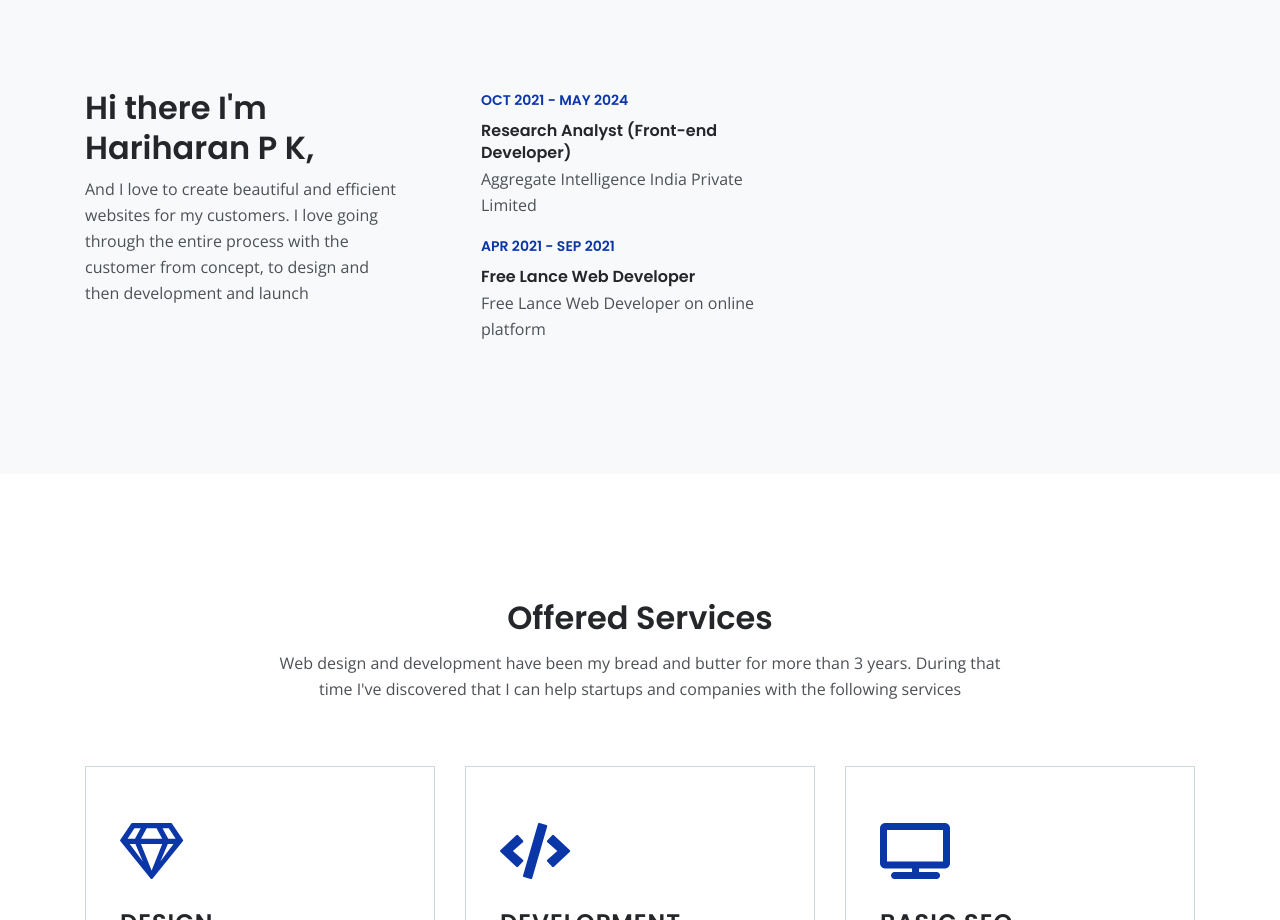
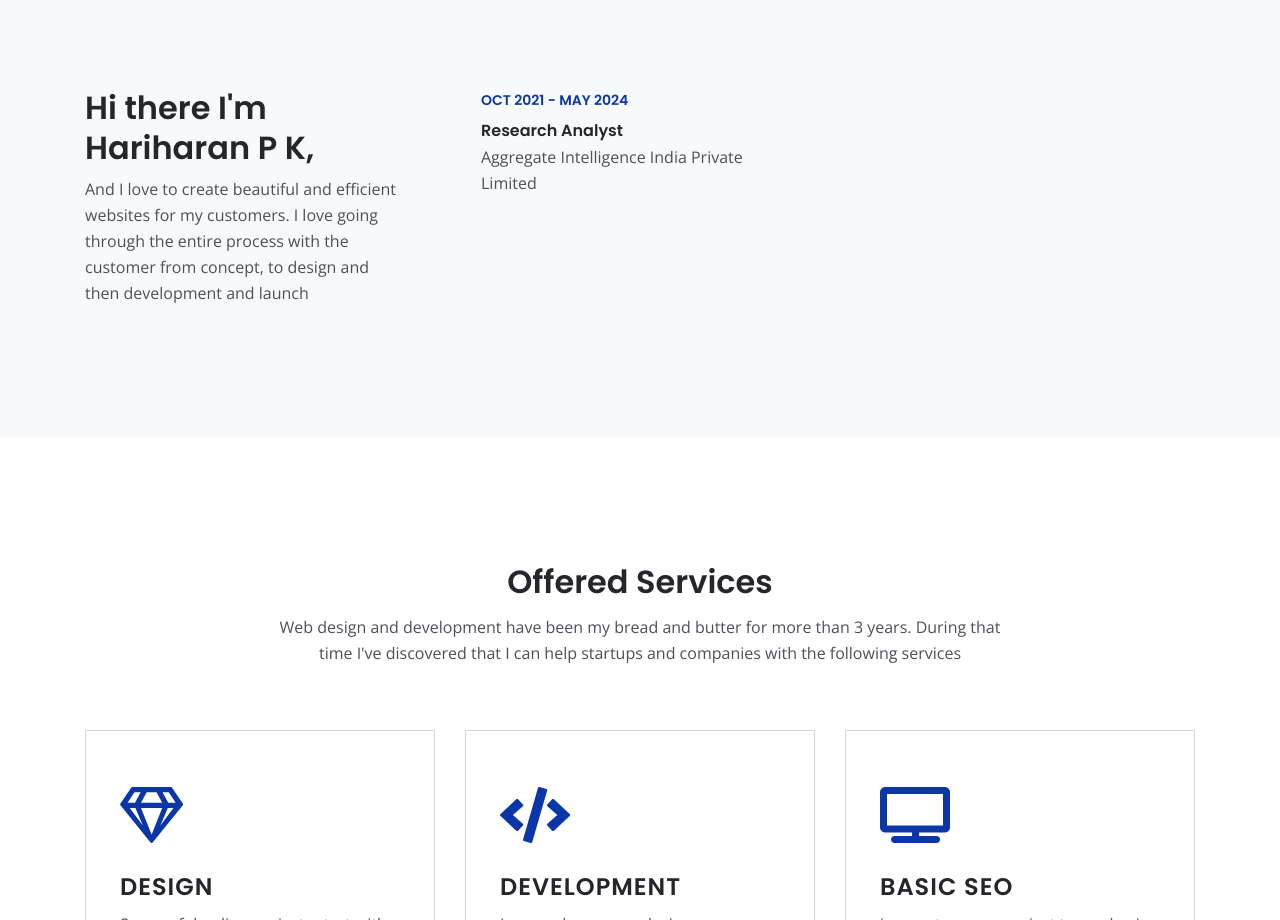
Before and after one commit to Im-HariharanPK/My_Basic_Portfolio, a plain HTML site: page index.html in a window 1280 px wide. Shown: the part 920-1840 px from the top of the page. Drawn offline with nearby package versions, Linux system fonts and the light colour scheme.

Commit message:
Update index.html

```diff
--- a/index.html
+++ b/index.html
@@ -121,11 +121,11 @@
                 <div class="col-lg-4">
                     <div class="text-container second">
                         <div class="time">OCT 2021 - MAY 2024</div>
-                        <h6>Research Analyst (Front-end Developer)</h6>
+                        <h6>Research Analyst</h6>
                         <p> Aggregate Intelligence India Private Limited </p>
-                        <div class="time">APR 2021 - SEP 2021</div>
+                        <!-- <div class="time">APR 2021 - SEP 2021</div>
                         <h6>Free Lance Web Developer</h6>
-                        <p>Free Lance Web Developer on online platform</p>
+                        <p>Free Lance Web Developer on online platform</p> -->
                         <!-- <div class="time">2019 - PRESENT</div>
                         <h6>Freelance Web Developer</h6>
                         <p>Working happily on my own web projects</p> -->
@@ -247,7 +247,7 @@
 
                     <div class="text-container">
                         <div class="image-container">
-                            <a href="https://drive.google.com/file/d/1pnpGHQ8gMD07v7YqxeygLnnfmlzbt0Di/view?usp=sharing">
+                            <a href="https://drive.google.com/file/d/1XCCv6KFxbAK7hBslmhXp146G-psJo1kL/view?usp=sharing">
                                 <img class="img-fluid" src="images/res.png" alt="alternative">
                             </a>
                         </div> <!-- end of image-container -->
```
